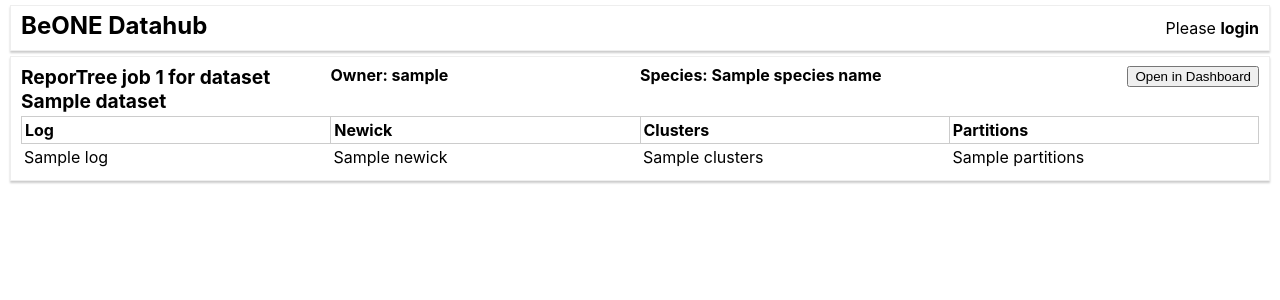
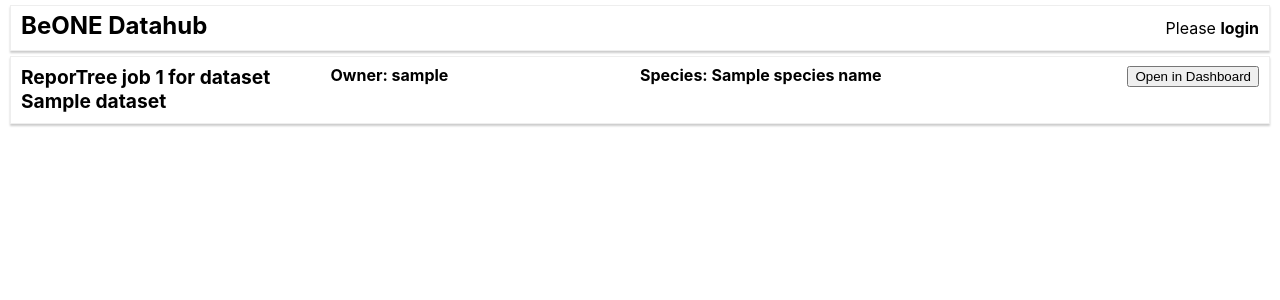
Before and after one commit to ssi-dk/beone-datahub, a Django app: template main/templates/main/rt_job.html in a window 1280 px wide. Shown: the top 300 px of the page. Run offline with Django 4.2, Linux system fonts and the light colour scheme; the template is opened without the code that fills it: most values are stand-ins (such as "Sample title", 1, 10 or a date in 2020); data that the repository does not hold is empty.

Commit message:
Remove the raw file views.

```diff
--- a/main/templates/main/rt_job.html
+++ b/main/templates/main/rt_job.html
@@ -18,45 +18,6 @@
       </form>
     </div>
   </div>
-  <div class="overview-row">
-    {% if edit %}
-    <div class="overview-firstcol-border">
-      <input type="checkbox"
-      />
-    </div>
-    {% endif %}
-    {% if edit %}
-    <div class="overview-header">
-    {% else  %}
-    <div class="overview-header overview-firstcol-border">
-    {% endif %}
-    <div class="overview-header-inner-bold">Log</div>
-    </div>
-    <div class="overview-header">
-      <div class="overview-header-inner-bold">Newick</div>
-    </div>
-    <div class="overview-header">
-      <div class="overview-header-inner-bold">Clusters</div>
-    </div>
-    <div class="overview-header">
-      <div class="overview-header-inner-bold">Partitions</div>
-    </div>
-  </div>
-  <div id="sample_list">
-    <div class="row">
-      <div class="overview-datacolumn">
-        {{ rt_job.log }}
-      </div>
-      <div class="overview-datacolumn">
-        {{ rt_job.newick }}
-      </div>
-      <div class="overview-datacolumn">
-        {{ rt_job.clusters }}
-      </div>
-      <div class="overview-datacolumn">
-        {{ rt_job.partitions }}
-      </div>
-    </div>
 </div>
 {% endblock %}
 
```
